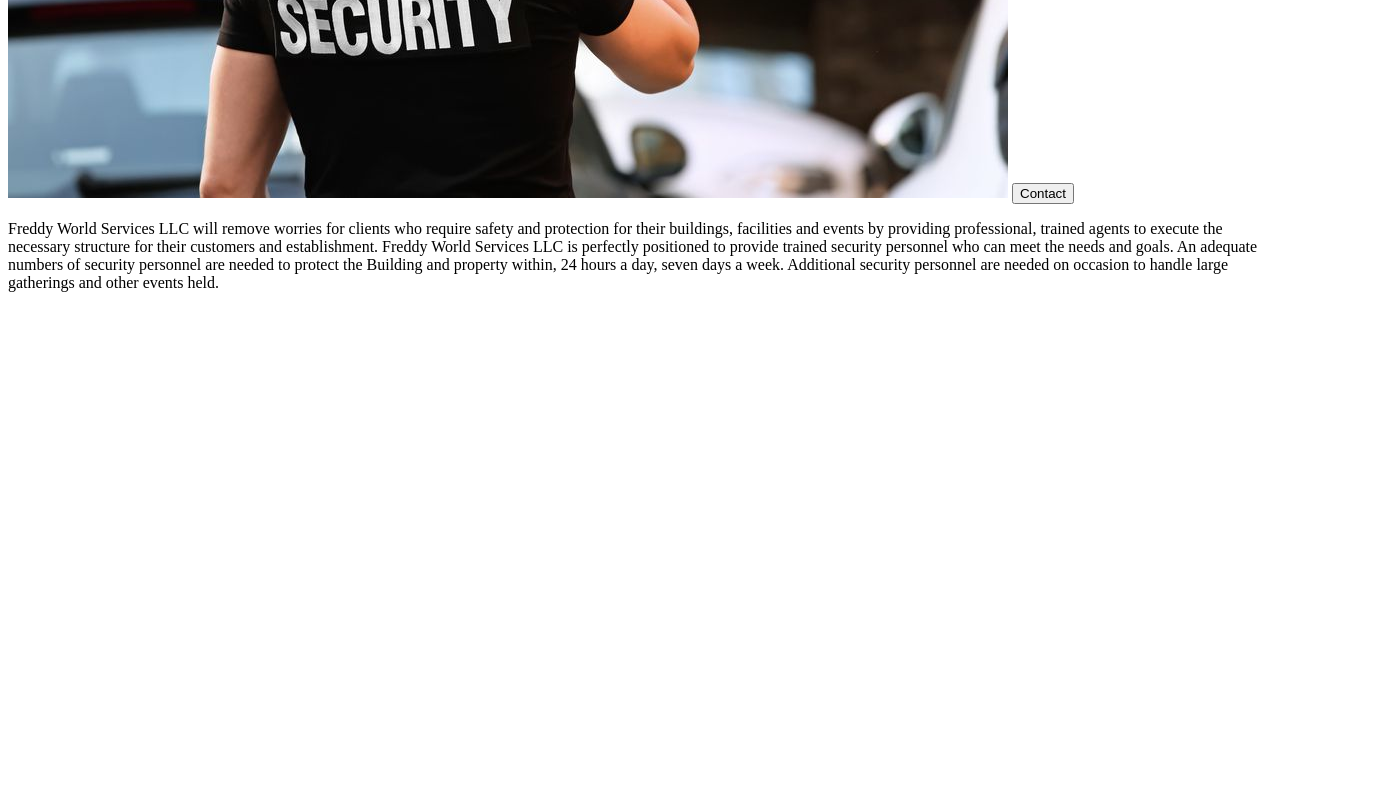
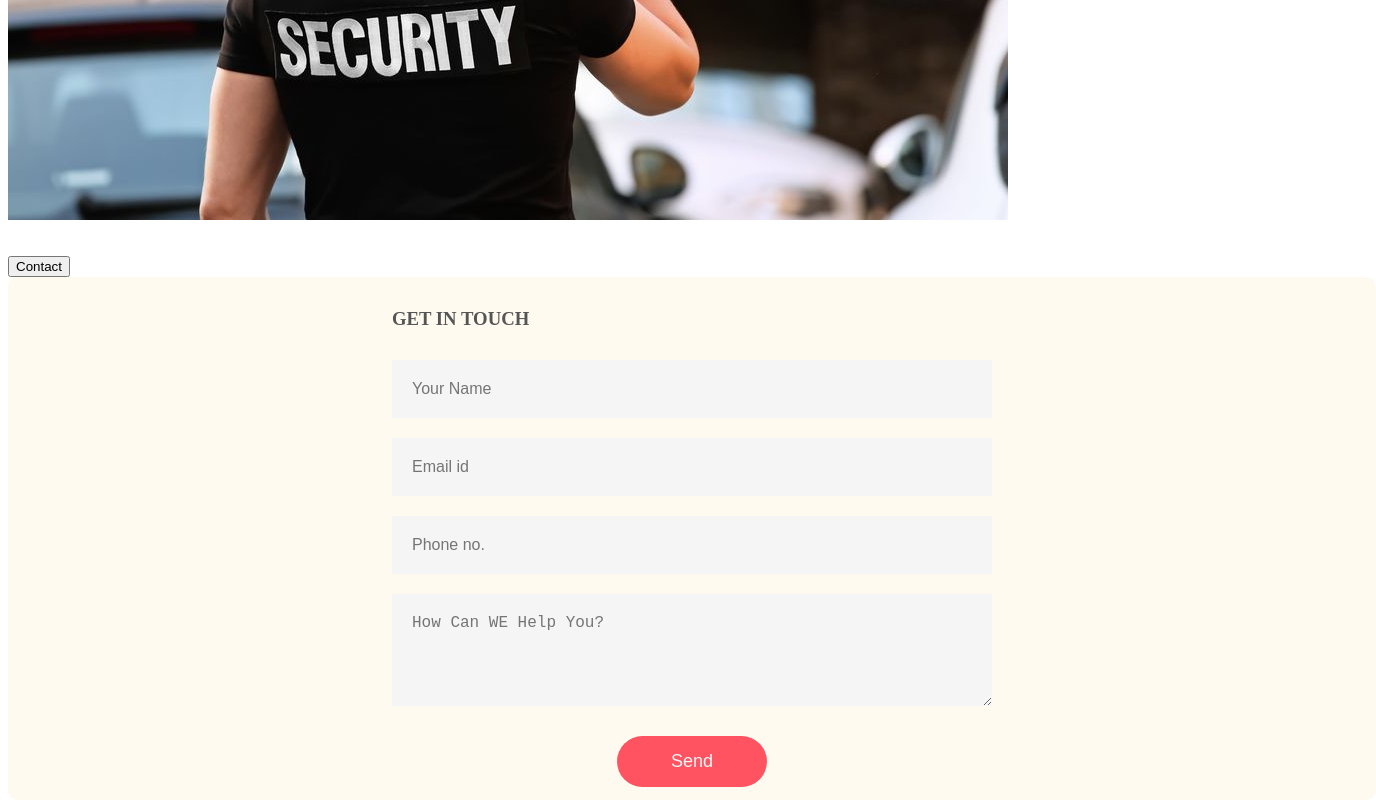
Before and after one commit to NelcyBarbosa/freddyWorld, a plain HTML site: page index.html in a window 1280 px wide. Shown: the part 724-1524 px from the top of the page, 1376 px wide, since content can reach past the window. Before the commit the page ends 1032 px from the top, so only its background shows below. Drawn offline with Linux system fonts and the light colour scheme.

Commit message:
commit message

```diff
--- a/css/master.css
+++ b/css/master.css
@@ -42,3 +42,44 @@ img class D{
     width: 39%;
     margin-left: 4%;
 }
+h1{ text-align: center
+  line-height: /* set your desired value */;
+  display: flex;
+  justify-content: center;
+  align-items: center;
+}
+form{
+    background:floralwhite;
+    display: flex;
+    flex-direction: column;
+    padding: 1vw 30vw;
+    width: 90%;
+    max-width: 600px;
+    border-radius: 10px;
+}
+form h3{
+    color: #555;
+    font-weight: 800;
+    margin-bottom: 20px;
+}
+form input,form textarea{
+    border: 0;
+    margin: 10px 0;
+    padding: 20px;
+    outline: none;
+    background: #f5f5f5;
+    font-size: 16px;
+}
+form button{
+    padding: 15px;
+    background: #ff5361;
+    color: #f5f5f5;
+    font-size: 18px;
+    border: 0;
+    outline: none;
+    cursor: pointer;
+    width: 150px;
+    margin: 20px auto 0;
+    border-radius: 30px;
+
+}
--- a/index.html
+++ b/index.html
@@ -24,18 +24,32 @@
         <main>
             <section class="pictures">
                 <article>
-                    <h1>Freddy World Services LLC Security Patrol</h1>
+                    <h1>Freddy World Services is a leading provider of comprehensive security solutions for businesses of all sizes. With years of experience in the industry, we offer a wide range of security services, including access control, surveillance, alarm systems, and more.</h1>
                     <section class="D">
                     <img src="img/shutterstock_717789595.jpg">
-                    <button>Contact</button>
-                    <p>Freddy World Services LLC will remove worries for clients who require safety and protection for their buildings, facilities and events by providing professional, trained agents to execute the necessary structure for their customers and establishment.
-                    Freddy World Services LLC is perfectly positioned to provide trained security personnel who can meet the needs and goals. An adequate numbers of security personnel are needed to protect the Building and property within, 24 hours a day, seven days a week. Additional security personnel are needed on occasion to handle large gatherings and other events held. </p>
-                </section>
+            <section class="Description">
+                <p></p>
+
+            </section>
+                <button>Contact</button>
+                <div class="container">
+                    <form onsubmit="SendEmail(); reset(); return false;">
+                        <h3>GET IN TOUCH</h3>
+                        <input type="text" id="name" placeholder="Your Name" required>
+                        <input type="email" id="email" placeholder="Email id" required>
+                        <input type="text" id="phone" placeholder="Phone no." required>
+                        <textarea id="message" rows="4" placeholder="How Can WE Help You?"></textarea>
+                        <button type="submit">Send</button>
+                    </form>
+                </div>
+
                 </article>
             </section>
         </main>
 
     </header>
+    <script src=" https://smtpjs.com/v3/smtp.js"></script>
+    <script src="js/main.js"></script>
 
 </body>
 </html>
--- /dev/null
+++ b/js/main.js
@@ -0,0 +1,14 @@
+function SendEmail(){
+    Email.send({
+        SecureToken:"f2cbd31e-ada8-4466-b796-9fd97ce7f7e4",
+        To : "nelcybarbosa92@gmail.com",
+        From : document.getElementById("email").value,
+        Subject : "New Contact Form Enquiry",
+        Body : "Name: " + document.getElementById("name").value
+            +"<br> Email: " + document.getElementById("email").value
+            +"<br> Phone no: " + document.getElementById("phone").value
+            +"<br> Message: " + document.getElementById("message").value
+    }).then(
+        message => alert(message)
+    );
+ }
```
